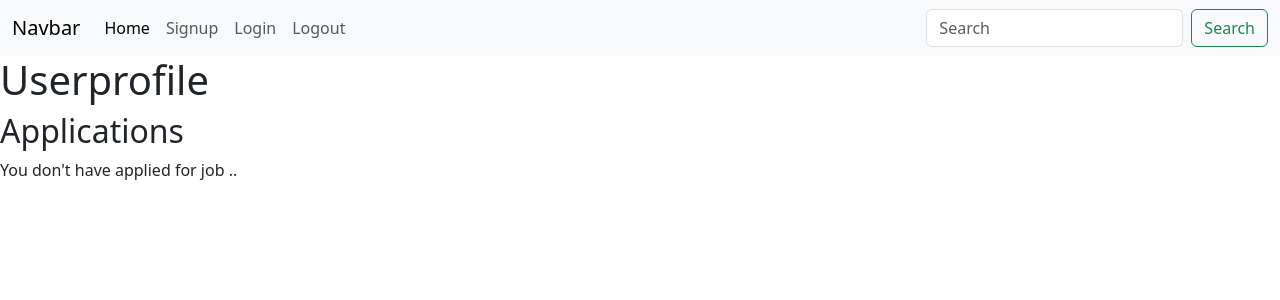
After one commit to pythonchandankumar/jobapp, a Django app: page /userprofile/ in a window 1280 px wide. The commit adds this page. Shown: the top 300 px of the page. Run offline with Django 5.2, Linux system fonts and the light colour scheme; a user stored in the database is signed in; data comes from the database, SQL or seed files in the repository; both versions use the stored data as it was after the commit.

Commit message:
progress

```diff
--- a/app/admin.py
+++ b/app/admin.py
@@ -4,3 +4,5 @@ from .models import *
 
 
 admin.site.register(Job)
+admin.site.register(UserProfile)
+admin.site.register(Application)
--- a/app/models.py
+++ b/app/models.py
@@ -13,3 +13,19 @@ class Job(models.Model):
 
     def __str__(self) -> str:
         return self.title
+
+
+class UserProfile(models.Model):
+    user=models.OneToOneField(User, related_name='userprofile', on_delete=models.CASCADE)
+    is_employer=models.BooleanField(default=False)
+
+User.userprofile=property(lambda u:UserProfile.objects.get_or_create(user=u)[0])
+
+
+class Application(models.Model):
+    job=models.ForeignKey(Job, on_delete=models.CASCADE)
+    content=models.TextField()
+    experience=models.TextField()
+
+    created_by=models.ForeignKey(User, on_delete=models.CASCADE)
+    created_at=models.DateTimeField(auto_now_add=True)
--- a/app/templates/jobdetails.html
+++ b/app/templates/jobdetails.html
@@ -9,7 +9,7 @@
         <p>Description :{{job.description}}</p>
         <p>Created_at :{{job.created_at}}</p>
         <p>End_date :{{job.end_date}}</p>
-
+        <a href="{% url 'applyjob' job.id %}" class="btn btn-outline-success">Apply for this job</a>
     </div>
 
 {% endblock content %}
--- /dev/null
+++ b/app/templates/userprofile.html
@@ -0,0 +1,29 @@
+{% extends "base.html" %}
+{% block title %}
+    userprofile
+{% endblock title %}
+
+{% block content %}
+    <h1>Userprofile</h1>
+    {% if userprofile.is_employer %}
+        <h2 class="subtitle"> Jobs </h2>
+
+        {% for job in request.user.jobs.all %}
+            <div class="job">
+                {{job.title}}
+            </div>
+        {% empty %}
+            <p> You don't have  any job yet .. </p>
+        {% endfor %}
+    {% else %}
+    <h2 class="subtitle"> Applications </h2>
+        {% for application  in request.user.applications.all %}
+            <div class="application">
+                <a href="{% url 'view_Application' application.id %}">{{application.job.title}}</a>
+            </div>
+        {% empty %}
+            <p> You don't have  applied for job .. </p>
+        {% endfor %}
+    {% endif %}
+
+{% endblock content %}
--- a/app/views.py
+++ b/app/views.py
@@ -1,7 +1,9 @@
-from django.shortcuts import render,redirect
+from django.shortcuts import render,get_object_or_404
 from .form import *
 from django.contrib.auth import authenticate,login,logout
 from.models import *
+from django.http  import HttpResponseRedirect
+from django.contrib.auth.decorators import login_required
 
 
 
@@ -16,7 +18,16 @@ def signuppage(request):
     if request.method == 'POST':
         form = Signup(request.POST)
         if form.is_valid():
-            form.save()
+            user=form.save()
+            account_type=request.POST.get('account_type','jobseeker')
+            if account_type == 'employer' :
+                userprofile=UserProfile.objects.create(user=user,is_employer=True)
+                userprofile.save()
+                return HttpResponseRedirect("/login/")
+            else:
+                userprofile=UserProfile.objects.create(user=user,is_employer=False)
+                userprofile.save()
+                return HttpResponseRedirect("/login/")
     else:
         form=Signup()
     return render(request,'signup.html',{'form':form})
@@ -31,7 +42,7 @@ def loginview(request):
             user=authenticate(username=u, password=p)
             if user is not None:
                 login(request,user)
-                return redirect('dashboard')
+                return HttpResponseRedirect('/')
     else:
         fm=Loginform()
     return render(request,'login.html',{'form':fm})
@@ -39,9 +50,47 @@ def loginview(request):
 
 def logoutview(request):
     logout(request)
-    return redirect("home")
+    return HttpResponseRedirect('/')
 
 
 def jobdetails(request,id):
     job=Job.objects.get(pk=id)
     return render(request,'jobdetails.html',{ "job":job })
+
+
+def userdashboard(request):
+    return render(request,'userprofile.html',{"userprofile":request.user.userprofile})
+
+
+def add_job(request):
+    if request.method=='POST':
+        form=AddJobform(request.POST)
+        if form.is_valid():
+            job=form.save(commit=False)
+            job.created_by=request.user
+            job.save()
+            return HttpResponseRedirect("/")
+    else:
+        form=AddJobform()
+    return render(request,'addjob.html',{'form':form})
+
+
+
+def applyjob(request,id):
+    job=Job.objects.get(pk=id)
+    if request.method=="POST":
+        form=ApplicationJobform(request.POST)
+        if form.is_valid():
+            application=form.save(commit=False)
+            application.job=job
+            application.created_by=request.user
+            application.save()
+            return HttpResponseRedirect('/')
+    else:
+        form=ApplicationJobform()
+    return render(request,'applyjob.html',{'form':form,'job':job})
+
+
+def view_applicantion(request,applicantion_id):
+    application=get_object_or_404(Application,pk=applicantion_id,created_by=request.user)
+    return render(request,'view_application.html',{ 'application':application})
--- a/jobapp/urls.py
+++ b/jobapp/urls.py
@@ -20,9 +20,13 @@ from app.views import *
 
 urlpatterns = [
     path('admin/', admin.site.urls),
-    path("",home,name='home'),
+    path('',home,name='home'),
     path("signup/",signuppage,name="signup"),
     path('login/',loginview,name='login'),
     path('logout/',logout,name="logout"),
     path("jobdetails/<int:id>/",jobdetails,name="jobdetails"),
+    path("userprofile/",userdashboard,name="userprofile"),
+    path('addjob/',add_job,name='addjob'),
+    path('applyjob/<int:id>/',applyjob,name='applyjob'),
+    path('view_application/<int:application_id>/',view_applicantion, name='view_application'),
 ]
```
Also changed, not shown: app/form.py (+21 -0 lines), app/templates/addjob.html (added, +21 -0 lines), app/templates/applyjob.html (added, +21 -0 lines), app/templates/signup.html (+13 -2 lines), app/templates/view_application.html (added, +13 -0 lines), app/migrations/0002_userprofile.py (added), app/migrations/0003_application.py (added), db.sqlite3.
